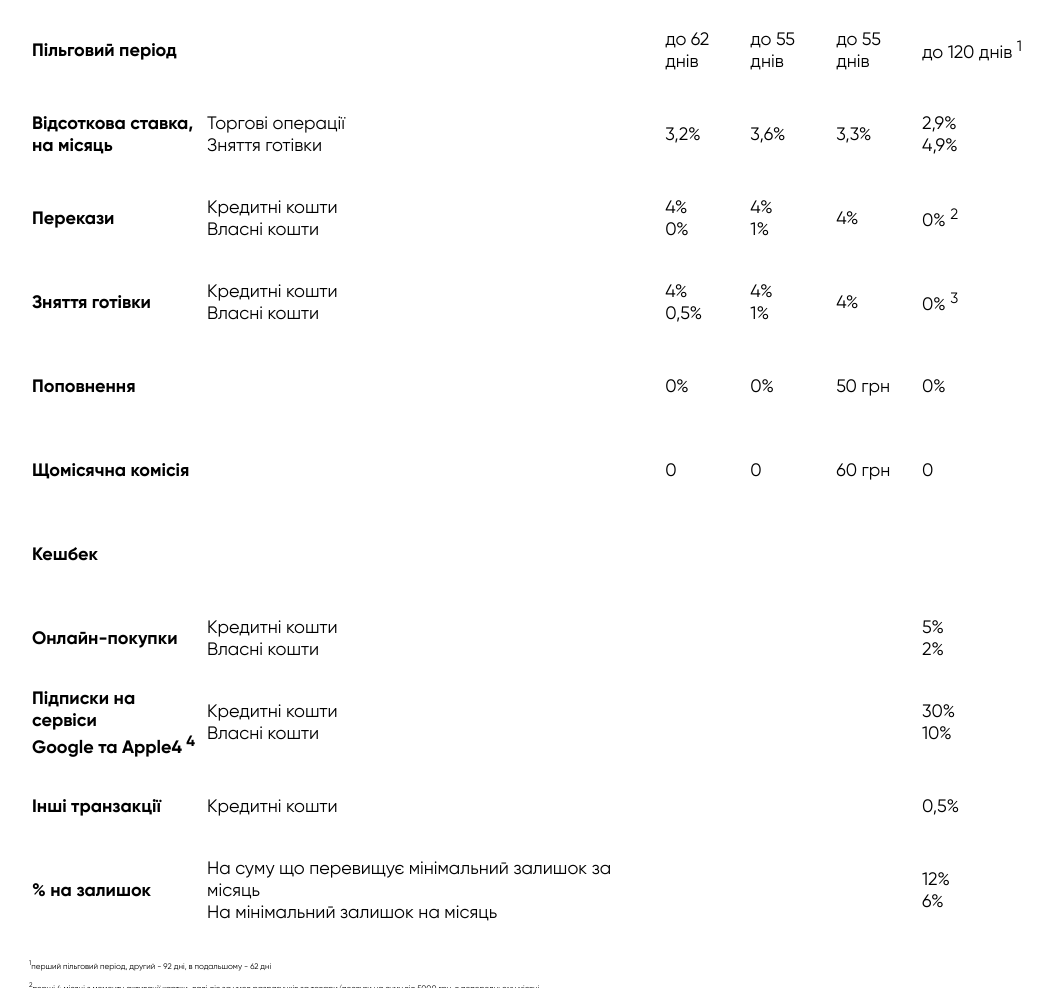
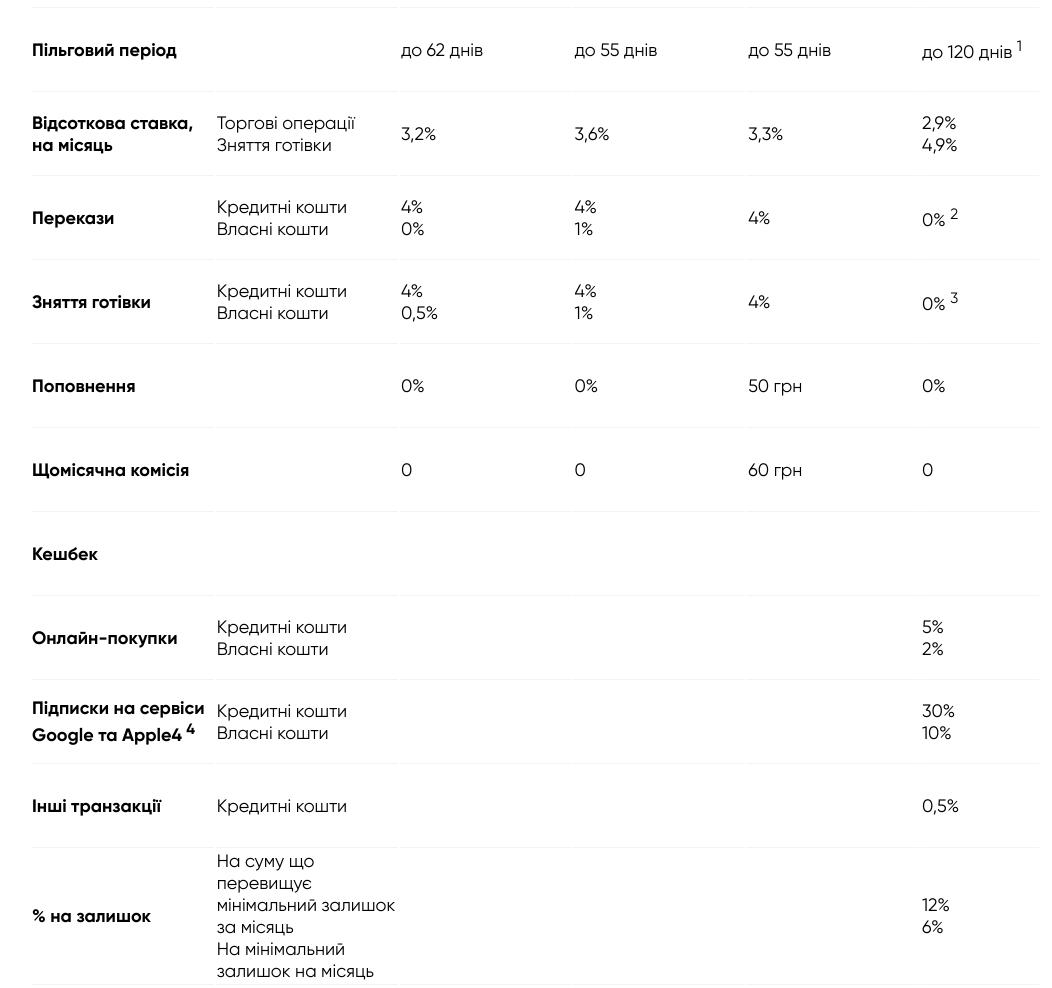
Before and after one commit to MaximSavhenko/NewObank, a plain HTML site: page index.html in a window 1280 px wide. Shown: the part 4680-5668 px from the top of the page, without its empty margins (105-1157 px from the left). Drawn offline with Linux system fonts and the light colour scheme.

Commit message:
fix table

```diff
--- a/index.html
+++ b/index.html
@@ -230,7 +230,7 @@
                                 </tr>
                             </thead>
                             <tbody>
-                                <tr class="teble__odd">
+                                <tr class="table__odd">
                                     <th>Пільговий період</th>
                                     <td></td>
                                     <td>до 62 днів</td>
@@ -238,7 +238,7 @@
                                     <td>до 55 днів</td>
                                     <td>до 120 днів <sup class="table__footnote">1</sup></td>
                                 </tr>
-                                <tr class="teble__even">
+                                <tr class="table__even">
                                     <th>Відсоткова ставка, <p>на місяць</p></th>
                                     <td>Торгові операції <p>Зняття готівки</p></td>
                                     <td>3,2%</td>
@@ -246,7 +246,7 @@
                                     <td>3,3%</td>
                                     <td>2,9% <p>4,9%</p></td>
                                 </tr>
-                                <tr class="teble__odd">
+                                <tr class="table__odd">
                                     <th>Перекази</th>
                                     <td>Кредитні кошти <p>Власні кошти</p></td>
                                     <td>4% <p>0%</p></td>
@@ -254,7 +254,7 @@
                                     <td>4%</td>
                                     <td>0% <sup class="table__footnote">2  </sup></td>
                                 </tr>
-                                <tr class="teble__even">
+                                <tr class="table__even">
                                     <th>Зняття готівки</th>
                                     <td>Кредитні кошти <p>Власні кошти</p></td>
                                     <td>4% <p>0,5%</p></td>
@@ -262,7 +262,7 @@
                                     <td>4%</td>
                                     <td>0% <sup class="table__footnote">3</sup></td>
                                 </tr>
-                                <tr class="teble__odd">
+                                <tr class="table__odd">
                                     <th>Поповнення</th>
                                     <td></td>
                                     <td>0%</td>
@@ -270,7 +270,7 @@
                                     <td>50 грн</td>
                                     <td>0%</td>
                                 </tr>
-                                <tr class="teble__even">
+                                <tr class="table__even">
                                     <th>Щомісячна комісія</th>
                                     <td></td>
                                     <td>0</td>
@@ -278,7 +278,7 @@
                                     <td>60 грн</td>
                                     <td>0</td>
                                 </tr>
-                                <tr class="teble__odd">
+                                <tr class="table__odd">
                                     <th>Кешбек</th>
                                     <td></td>
                                     <td></td>
@@ -286,7 +286,7 @@
                                     <td></td>
                                     <td></td>
                                 </tr>
-                                <tr class="teble__even">
+                                <tr class="table__even">
                                     <th>Онлайн-покупки</th>
                                     <td>Кредитні кошти <p>Власні кошти</p></td>
                                     <td></td>
@@ -294,7 +294,7 @@
                                     <td></td>
                                     <td>5% <p>2%</p></td>
                                 </tr>
-                                <tr class="teble__odd">
+                                <tr class="table__odd">
                                     <th>Підписки на сервіси <p>Google та Apple4 <sup class="table__footnote">4</sup></p></th>
                                     <td>Кредитні кошти <p>Власні кошти</p></td>
                                     <td></td>
@@ -302,7 +302,7 @@
                                     <td></td>
                                     <td>30% <p>10%</p></td>
                                 </tr>
-                                <tr class="teble__even">
+                                <tr class="table__even">
                                     <th>Інші транзакції</th>
                                     <td>Кредитні кошти</td>
                                     <td></td>
@@ -310,7 +310,7 @@
                                     <td></td>
                                     <td>0,5%</td>
                                 </tr>
-                                <tr class="teble__odd">
+                                <tr class="table__odd">
                                     <th>% на залишок</th>
                                     <td>На суму що перевищує мінімальний залишок за місяць <p>На мінімальний залишок на місяць</p></td>
                                     <td></td>
--- a/scss/table.scss
+++ b/scss/table.scss
@@ -26,10 +26,13 @@
         }
         th {
             margin-right: 62px;
+            border-bottom: 1px solid #F3F3F3;
+            width: 20%;
 
         }
         td{
-
+            border-bottom: 1px solid #F3F3F3;
+            width: 20%;
         }
 
     }
@@ -73,7 +76,7 @@
     &__even {
 
         tr {
-
+            border-bottom: 1px solid #F3F3F3;
         }
 
     }
```
Also changed, not shown: css/main.css.
